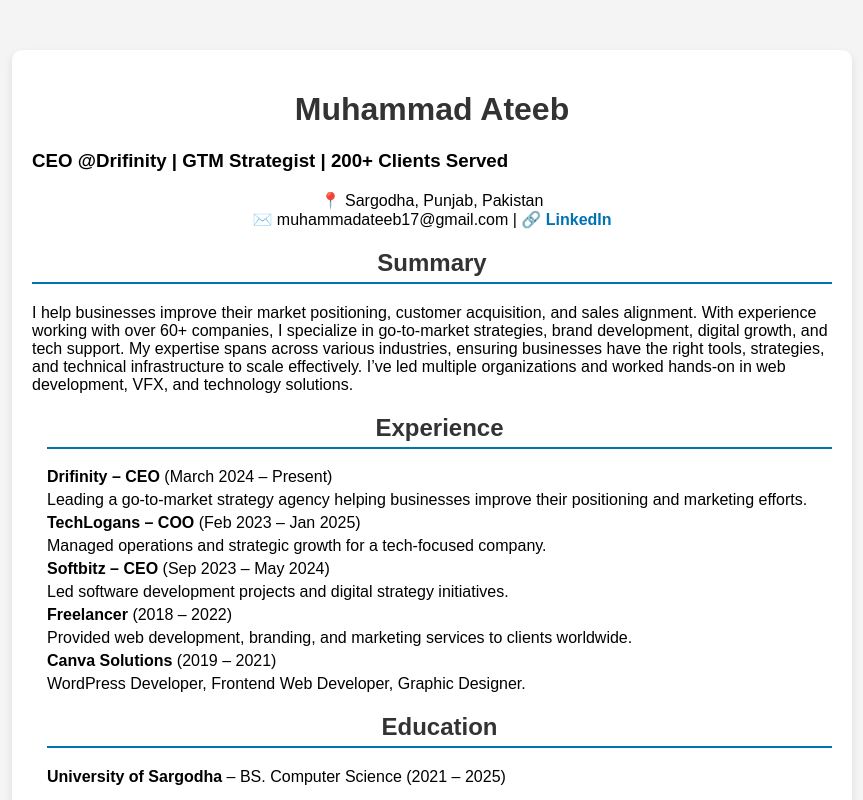
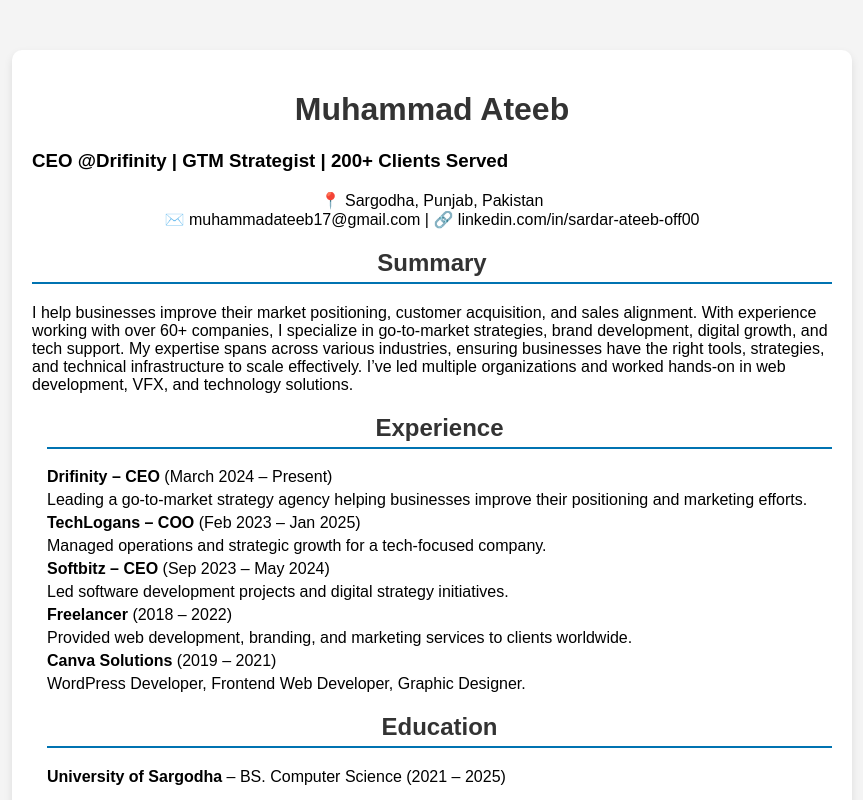
Before and after one commit to sardarateeb/resume, a plain HTML site: page index.html in a window 1280 px wide. Shown: the top 800 px of the page, without its empty margins (208-1071 px from the left). Drawn offline with Linux system fonts and the light colour scheme.

Commit message:
Update index.html

```diff
--- a/index.html
+++ b/index.html
@@ -3,7 +3,7 @@
 <head>
     <meta charset="UTF-8">
     <meta name="viewport" content="width=device-width, initial-scale=1.0">
-    <title>Sardar Ateeb - CV</title>
+    <title>Muhammad Ateeb - CV</title>
     <style>
         body {
             font-family: Arial, sans-serif;
@@ -66,7 +66,7 @@
 
         <div class="contact">
             📍 Sargodha, Punjab, Pakistan<br>
-            ✉️ muhammadateeb17@gmail.com | 🔗 <a href="www.linkedin.com/in/sardar-ateeb-off00">LinkedIn</a>
+            ✉️ muhammadateeb17@gmail.com | 🔗 linkedin.com/in/sardar-ateeb-off00
         </div>
 
         <div class="section summary">
```
